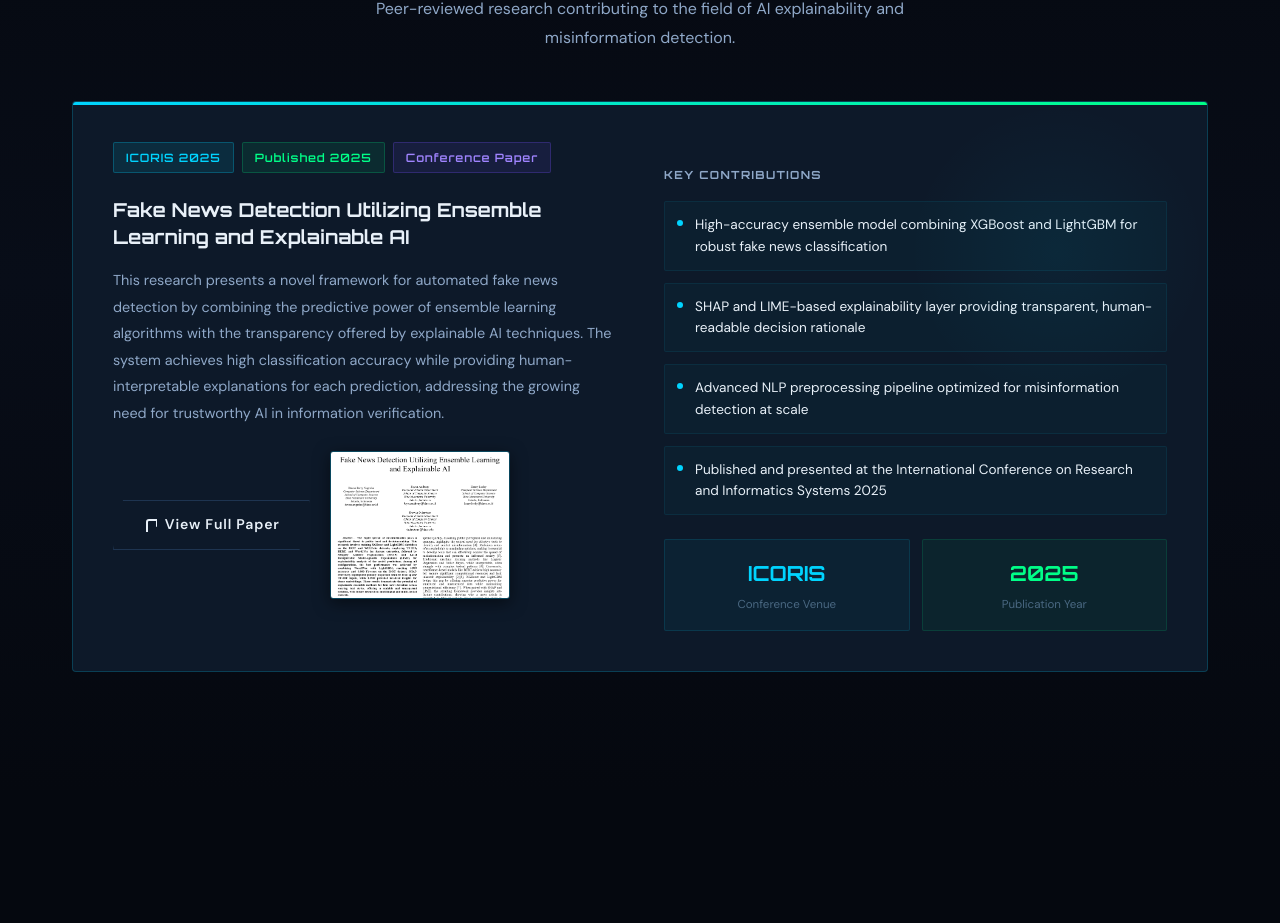
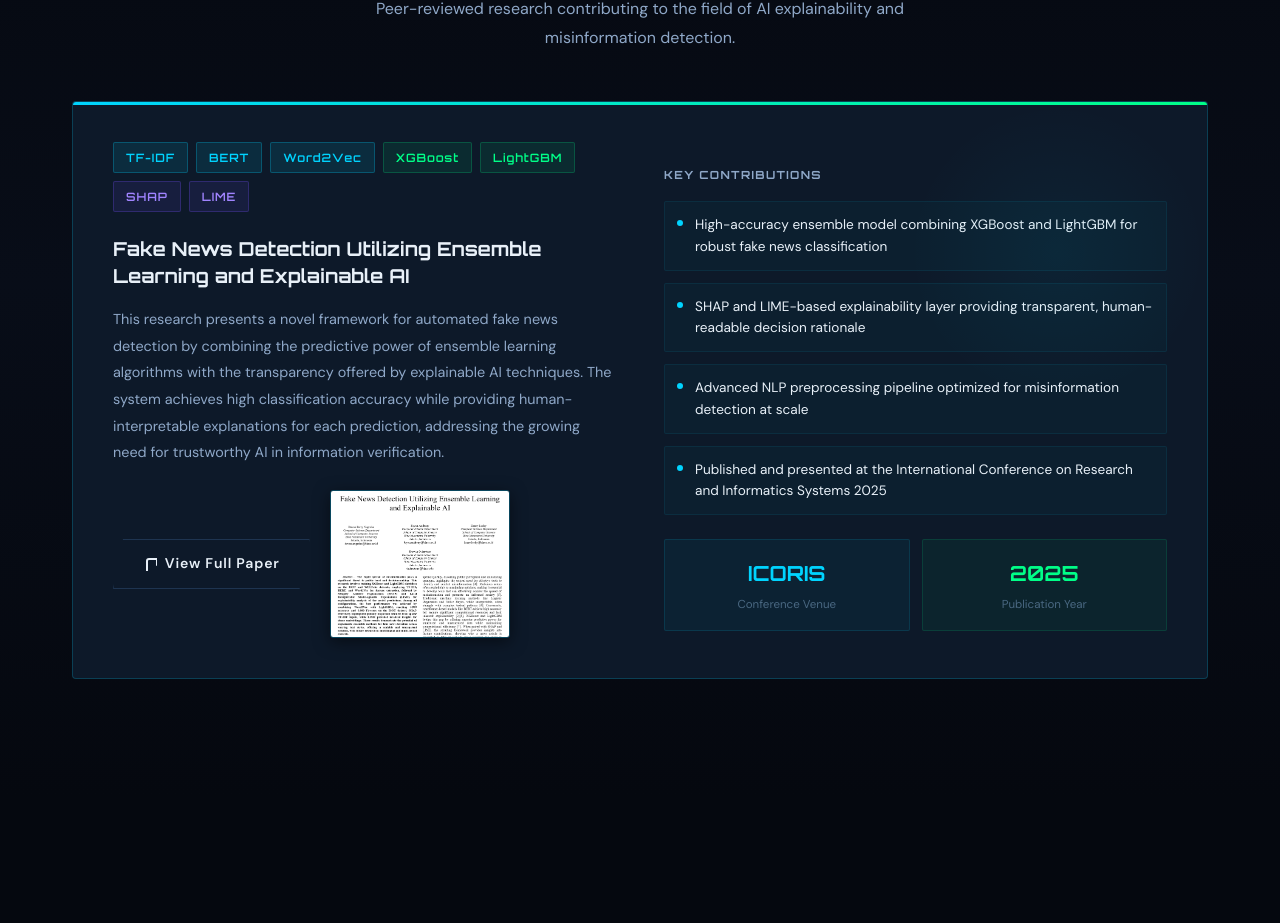
Before and after one commit to davonpn/portfolio, a React (Vite) app: page / in a window 1280 px wide. Shown: the part 4772-5695 px from the top of the page. Built offline with nearby package versions, Linux system fonts and the light colour scheme.

Commit message:
Changes to labels on Research section

```diff
--- a/src/sections/Research.jsx
+++ b/src/sections/Research.jsx
@@ -14,9 +14,13 @@ function Research() {
           <div className="research-inner">
             <div>
               <div className="research-meta">
-                <span className="research-badge rb-conf">ICORIS 2025</span>
-                <span className="research-badge rb-year">Published 2025</span>
-                <span className="research-badge rb-pub">Conference Paper</span>
+                <span className="research-badge rb-conf">TF-IDF</span>
+                <span className="research-badge rb-conf">BERT</span>
+                <span className="research-badge rb-conf">Word2Vec</span>
+                <span className="research-badge rb-year">XGBoost</span>
+                <span className="research-badge rb-year">LightGBM</span>
+                <span className="research-badge rb-pub">SHAP</span>
+                <span className="research-badge rb-pub">LIME</span>
               </div>
               <h3 className="research-title">
                 Fake News Detection Utilizing Ensemble Learning and Explainable AI
```
